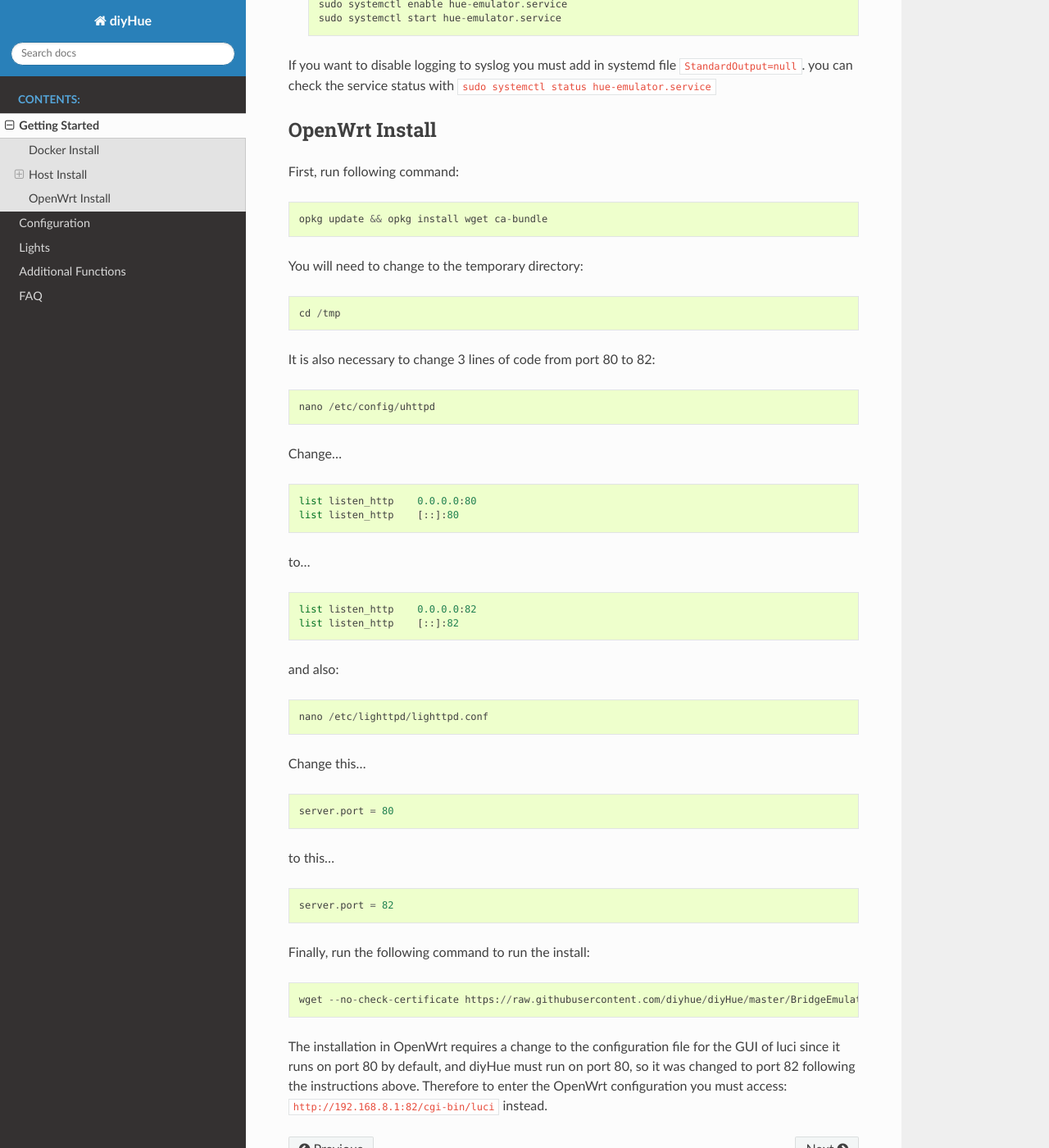
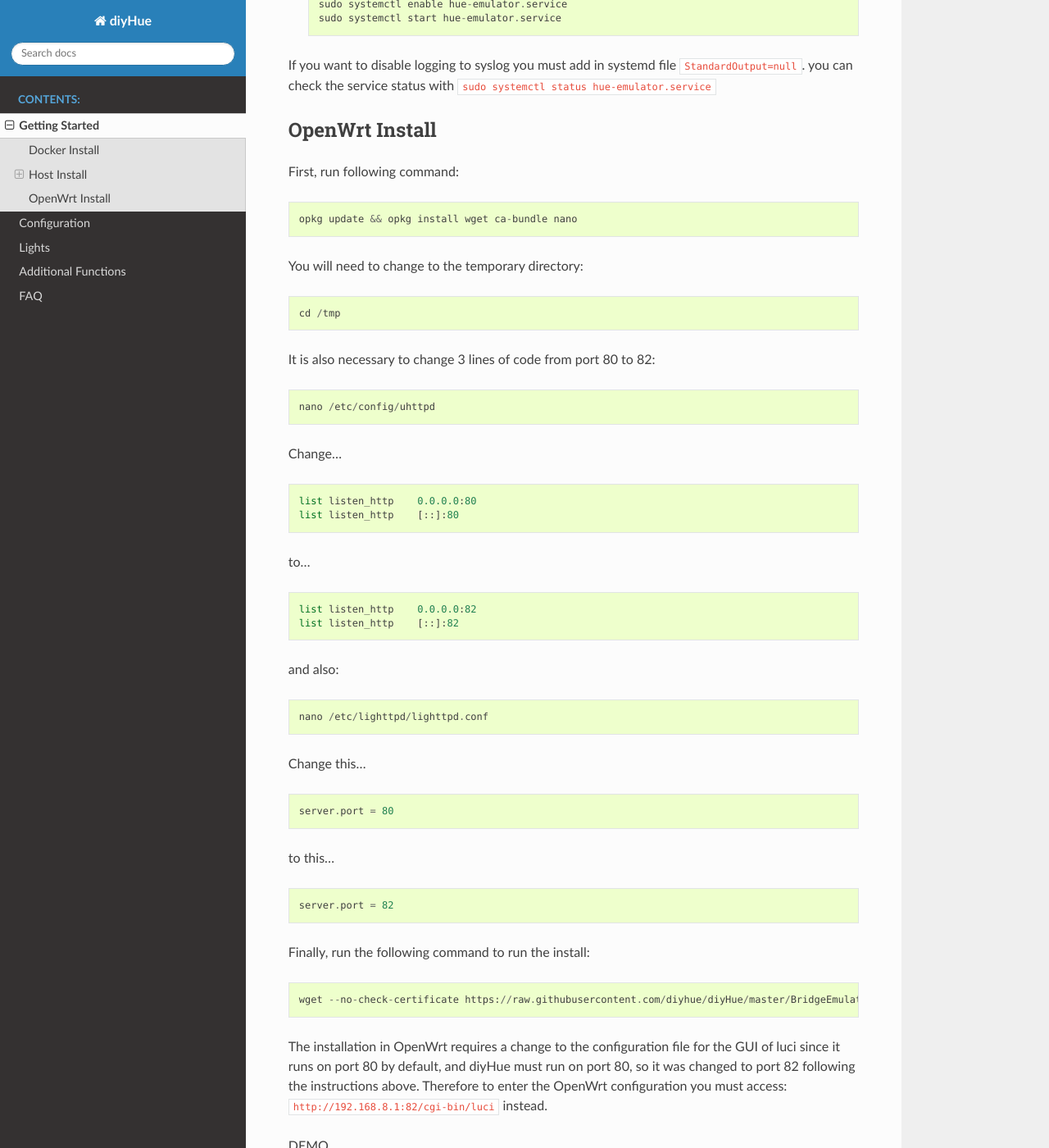
Before and after one commit to diyhue/ReadTheDocs, a Sphinx documentation site: the page built from source/getting_started.rst, in a window 1280 px wide and 1400 px high, scrolled down 2485 px. Shown: the whole window at 82% size. Built offline with Sphinx 7.4.7 and the Read the Docs theme 2.0.0, drawn with Linux system fonts in a browser that asks for light colours; some of the changed text lies outside the part shown.

Commit message:
fix nano dependency and add video demo OpenWrt (#3)
* update OpenWrt install

* update OpenWrt install

* update OpenWrt install

```diff
--- a/source/getting_started.rst
+++ b/source/getting_started.rst
@@ -86,7 +86,7 @@ OpenWrt Install
 
 First, run following command::
 
-    opkg update && opkg install wget ca-bundle
+    opkg update && opkg install wget ca-bundle nano
 
 You will need to change to the temporary directory::
 
```
Also changed, not shown: other parts of source/getting_started.rst (+4 -0 lines).
